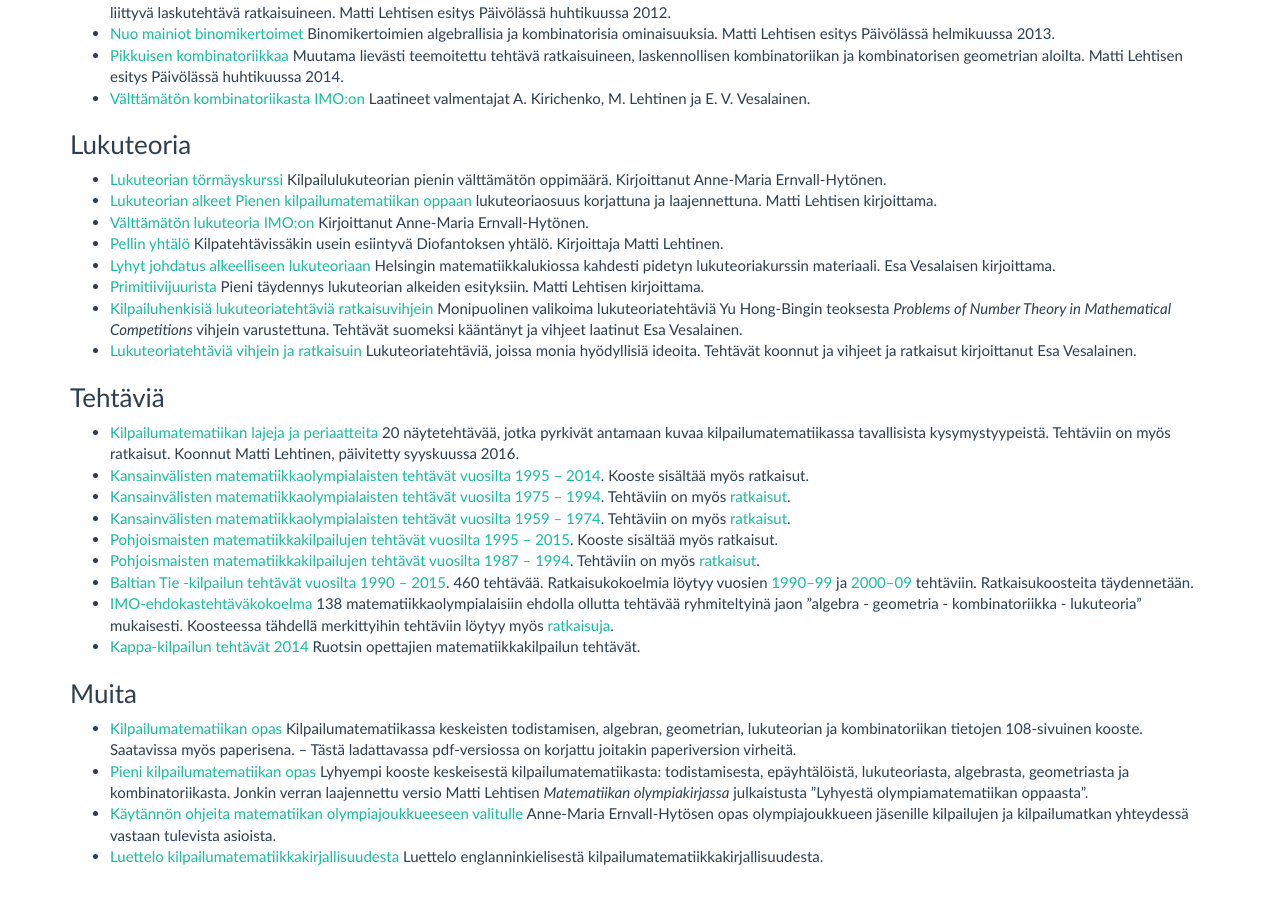
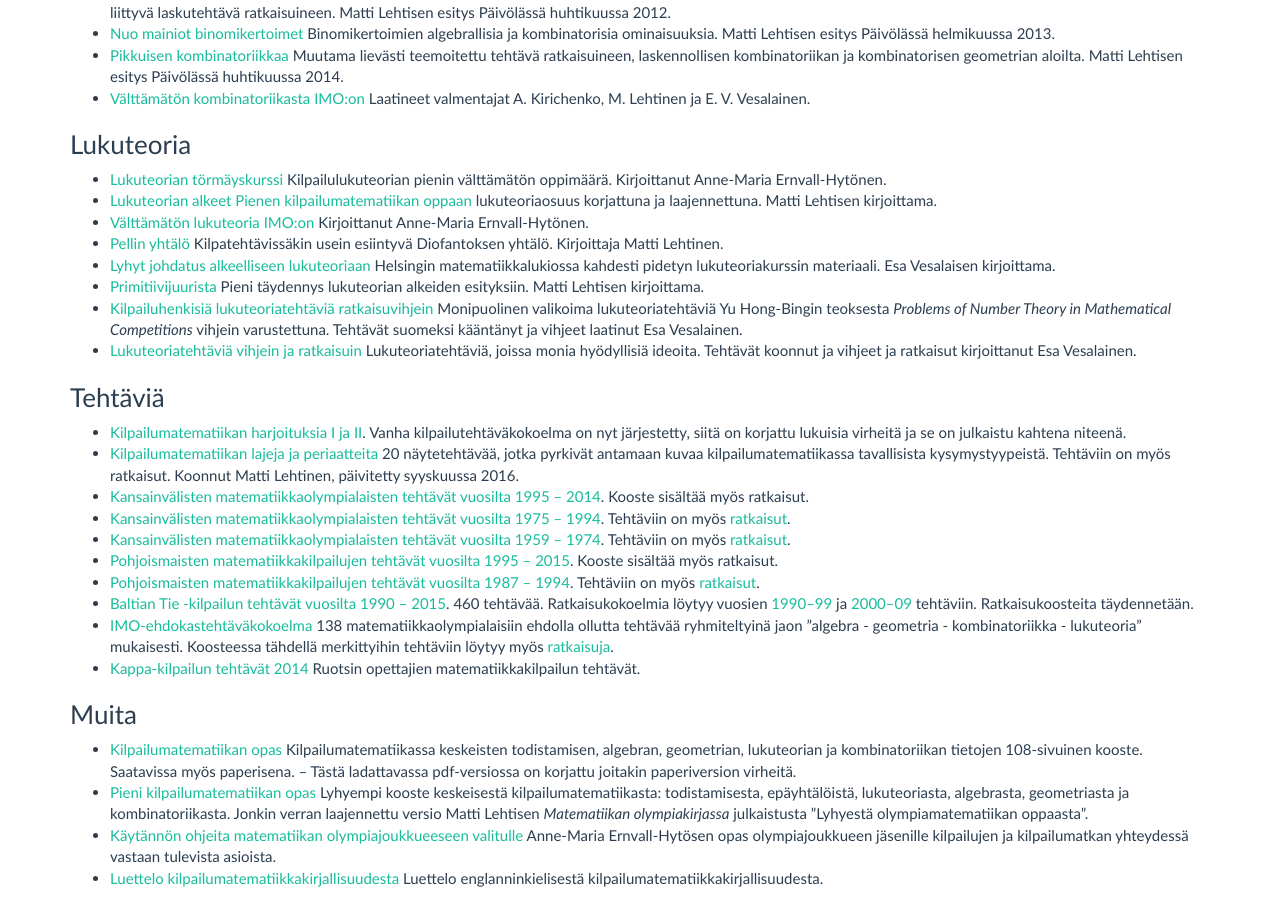
Before and after one commit to matematiikkakilpailut/matematiikkakilpailut.github.io, a Jekyll site: the page built from aiheet/index.md, in a window 1280 px wide and 900 px high, scrolled down 1747 px. Built offline with Jekyll 4.4.1, drawn with Linux system fonts in a browser that asks for light colours; before the commit the page ends 2625 px from its top, so only the background shows below that.

Commit message:
Linkki harjoituskirjaan

```diff
--- a/aiheet/index.md
+++ b/aiheet/index.md
@@ -149,6 +149,9 @@ Materiaaliin kuuluu myös [tehtäväkokoelmia](#tehtavat) ja [muuta](#muita).
 
 ### <a name="tehtavat"></a>Tehtäviä
 
+*   [Kilpailumatematiikan harjoituksia I ja II](http://eukleideskirjat.fi/harjI.html).
+    Vanha kilpailutehtäväkokoelma on nyt järjestetty, siitä on korjattu lukuisia virheitä
+    ja se on julkaistu kahtena niteenä.
 *   [Kilpailumatematiikan lajeja ja periaatteita](/kirjallisuus/kilpmatesitt.pdf)
 	20 näytetehtävää, jotka pyrkivät antamaan kuvaa kilpailumatematiikassa tavallisista
 	kysymystyypeistä. Tehtäviin on myös ratkaisut. Koonnut Matti Lehtinen, päivitetty syyskuussa 2016.
```
